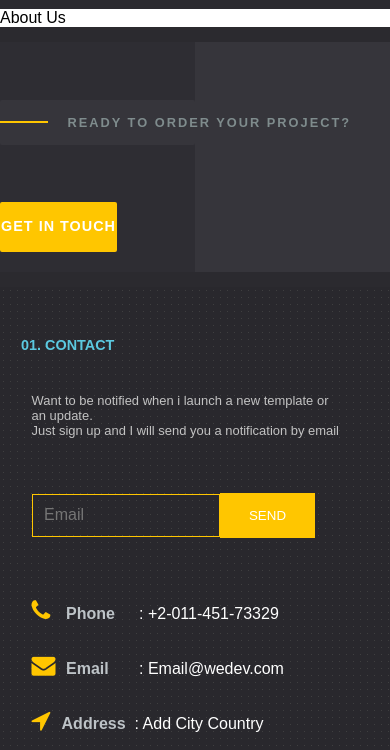
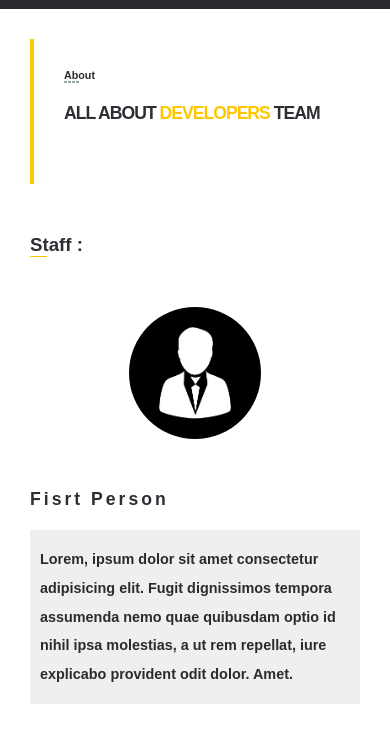
Before and after one commit to moaelkady/PSG-Theme-A-Pug-Sass-and-Gulp-Project, a website: page stage/html/about.pug in a window 390 px wide. Shown: the part 71-821 px from the top of the page. Drawn offline with nearby package versions, Linux system fonts and the light colour scheme; files that its build step writes are made by us from their sources; files whose address does not match are found by name.

Commit message:
add about page for LS and SS

```diff
--- a/stage/css/sass/layout/orderbanner.scss
+++ b/stage/css/sass/layout/orderbanner.scss
@@ -96,7 +96,7 @@
       justify-content: left;
       align-items: unset;
       a{
-        width: 30%;
+        width: 40%;
       }
     }
   }
--- a/stage/css/sass/pages/_about.scss
+++ b/stage/css/sass/pages/_about.scss
@@ -0,0 +1,115 @@
+.page {
+  .page-content {
+    .about-view {
+      .container {
+        padding: 30px;
+        .about-heading {
+          padding: 30px;
+          border-left: 4px solid $primary;
+          width: 80%;
+          margin-bottom: 20px;
+          h6 {
+            margin-bottom: 20px;
+            color: $flatBlack;
+            text-transform: capitalize;
+            &::after {
+              content: "";
+              display: block;
+              width: 5%;
+              border: 1px dashed $flatGrayAlt;
+            }
+          }
+          h1 {
+            text-transform: uppercase;
+            font-weight: 900;
+            margin-bottom: 30px;
+            letter-spacing: -1px;
+            color: $flatDark;
+            font-size: 2.1em;
+          }
+        }
+        h3.staff-word {
+          margin: 50px 0;
+          color: $flatDark;
+          &::after {
+            content: "";
+            background-color: $primary;
+            height: 1px;
+            width: 5%;
+            display: block;
+          }
+        }
+        .team-desc {
+          width: 100%;
+          display: flex;
+          .element {
+            img {
+              width: 40%;
+              display: block;
+              margin-left: 20%;
+              border-radius: 50%;
+              margin-bottom: 50px;
+            }
+            h3 {
+              margin-bottom: 20px;
+              text-transform: capitalize;
+              letter-spacing: 3px;
+              font-weight: 900;
+              font-size: 1.1em;
+              color: $flatDark;
+            }
+            .box {
+              padding: 15px 10px;
+              background-color: $flatDarkWhite;
+              width: 80%;
+              line-height: 2;
+              p {
+                font-size: 0.9em;
+                font-weight: 600;
+                color: $flatBlack;
+              }
+            }
+          }
+        }
+      }
+    }
+  }
+}
+
+@media screen and (max-width: 768px) {
+  .page {
+    .page-content {
+      .about-view {
+        .container {
+          .about-heading {
+            width: 100%;
+            h6 {
+            }
+            h1 {
+              font-size: 1.1em;
+            }
+          }
+          h1 {
+          }
+          .team-desc {
+            display: block;
+            .element {
+              margin-bottom: 50px;
+              img {
+                margin-left: auto;
+                margin-right: auto;
+              }
+              h3 {
+              }
+              .box {
+                width: 100%;
+                p {
+                }
+              }
+            }
+          }
+        }
+      }
+    }
+  }
+}
--- a/stage/html/about.pug
+++ b/stage/html/about.pug
@@ -12,7 +12,7 @@ html(lang="en")
             include pug/layout/header
             include pug/layout/sidebar
             .page-content
-                | About Us
+                include pug/components/about
             include pug/layout/orderbanner
             include pug/layout/footer
             include pug/layout/rights
--- /dev/null
+++ b/stage/html/pug/components/about.pug
@@ -0,0 +1,22 @@
+.about-view
+    .container
+            .about-heading
+                h6 About
+                h1 All about <span class='primary'>developers</span> team
+            h3.staff-word Staff :
+            .team-desc
+                .element
+                    img(src='src/person.jpg')
+                    h3 Fisrt person
+                    .box
+                        p Lorem, ipsum dolor sit amet consectetur adipisicing elit. Fugit dignissimos tempora assumenda nemo quae quibusdam optio id nihil ipsa molestias, a ut rem repellat, iure explicabo provident odit dolor. Amet.
+                .element
+                    img(src='src/person.jpg')
+                    h3 second person
+                    .box
+                        p Lorem, ipsum dolor sit amet consectetur adipisicing elit. Fugit dignissimos tempora assumenda nemo quae quibusdam optio id nihil ipsa molestias, a ut rem repellat, iure explicabo provident odit dolor. Amet.
+                .element
+                    img(src='src/person.jpg')
+                    h3 third person
+                    .box
+                        p Lorem, ipsum dolor sit amet consectetur adipisicing elit. Fugit dignissimos tempora assumenda nemo quae quibusdam optio id nihil ipsa molestias, a ut rem repellat, iure explicabo provident odit dolor. Amet.
```
Also changed, not shown: dist/about.html, dist/css/main.css, dist/src/person.jpg (added), 1 other file.
